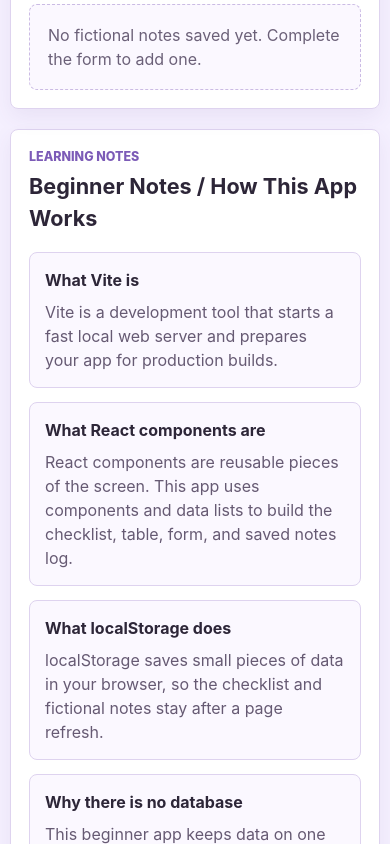
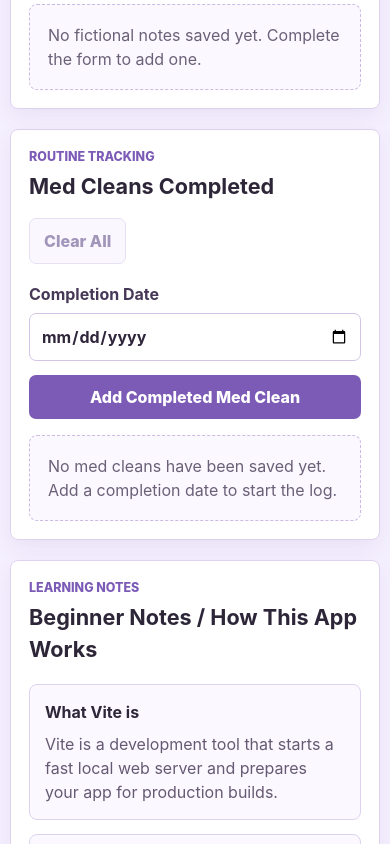
Before and after one commit to jodymichaud/ai-foundations-part-2, a React (Vite) app in the folder ai-lab-notes/: page / in a window 390 px wide. Shown: the part 3880-4724 px from the top of the page. Built offline with nearby package versions, Linux system fonts and the light colour scheme.

Commit message:
Add med cleans completed tracker

```diff
--- a/ai-lab-notes/src/main.jsx
+++ b/ai-lab-notes/src/main.jsx
@@ -99,6 +99,10 @@ const issueCategories = [
   'Other',
 ];
 
+const initialMedCleanForm = {
+  date: '',
+};
+
 function loadFromStorage(key, fallback) {
   try {
     const savedValue = localStorage.getItem(key);
@@ -114,7 +118,12 @@ function App() {
   );
   const [formData, setFormData] = useState(initialForm);
   const [notes, setNotes] = useState(() => loadFromStorage('ai-lab-notes', []));
+  const [medCleanForm, setMedCleanForm] = useState(initialMedCleanForm);
+  const [medCleans, setMedCleans] = useState(() =>
+    loadFromStorage('ai-lab-med-cleans', []),
+  );
   const [error, setError] = useState('');
+  const [medCleanError, setMedCleanError] = useState('');
 
   useEffect(() => {
     localStorage.setItem('ai-lab-checklist', JSON.stringify(checkedItems));
@@ -124,11 +133,21 @@ function App() {
     localStorage.setItem('ai-lab-notes', JSON.stringify(notes));
   }, [notes]);
 
+  useEffect(() => {
+    localStorage.setItem('ai-lab-med-cleans', JSON.stringify(medCleans));
+  }, [medCleans]);
+
   const completedCount = checkedItems.length;
 
   const sortedNotes = useMemo(() => {
     return [...notes].sort((first, second) => second.createdAt - first.createdAt);
   }, [notes]);
+
+  const sortedMedCleans = useMemo(() => {
+    return [...medCleans].sort((first, second) => {
+      return second.date.localeCompare(first.date);
+    });
+  }, [medCleans]);
 
   function toggleChecklistItem(item) {
     setCheckedItems((currentItems) => {
@@ -176,6 +195,39 @@ function App() {
 
   function clearNotes() {
     setNotes([]);
+  }
+
+  function updateMedCleanDate(event) {
+    setMedCleanForm({ date: event.target.value });
+  }
+
+  function handleMedCleanSubmit(event) {
+    event.preventDefault();
+
+    if (medCleanForm.date.trim() === '') {
+      setMedCleanError('Please choose a date before saving a med clean.');
+      return;
+    }
+
+    const newMedClean = {
+      id: crypto.randomUUID(),
+      date: medCleanForm.date,
+      createdAt: Date.now(),
+    };
+
+    setMedCleans((currentMedCleans) => [...currentMedCleans, newMedClean]);
+    setMedCleanForm(initialMedCleanForm);
+    setMedCleanError('');
+  }
+
+  function deleteMedClean(medCleanId) {
+    setMedCleans((currentMedCleans) =>
+      currentMedCleans.filter((medClean) => medClean.id !== medCleanId),
+    );
+  }
+
+  function clearMedCleans() {
+    setMedCleans([]);
   }
 
   return (
@@ -453,6 +505,65 @@ function App() {
       <section className="card">
         <div className="section-heading">
           <div>
+            <p className="eyebrow">Routine tracking</p>
+            <h2>Med Cleans Completed</h2>
+          </div>
+          <button
+            className="secondary-button"
+            type="button"
+            onClick={clearMedCleans}
+            disabled={medCleans.length === 0}
+          >
+            Clear All
+          </button>
+        </div>
+
+        <form className="med-clean-form" onSubmit={handleMedCleanSubmit}>
+          <label>
+            Completion Date
+            <input
+              type="date"
+              name="medCleanDate"
+              value={medCleanForm.date}
+              onChange={updateMedCleanDate}
+              required
+            />
+          </label>
+          <button className="primary-button" type="submit">
+            Add Completed Med Clean
+          </button>
+          {medCleanError && <p className="form-error">{medCleanError}</p>}
+        </form>
+
+        {sortedMedCleans.length === 0 ? (
+          <p className="empty-state med-clean-empty">
+            No med cleans have been saved yet. Add a completion date to start
+            the log.
+          </p>
+        ) : (
+          <div className="med-clean-list">
+            {sortedMedCleans.map((medClean) => (
+              <article className="med-clean-item" key={medClean.id}>
+                <div>
+                  <h3>Med clean completed</h3>
+                  <p>{medClean.date}</p>
+                </div>
+                <button
+                  className="danger-button"
+                  type="button"
+                  onClick={() => deleteMedClean(medClean.id)}
+                >
+                  Delete
+                </button>
+              </article>
+            ))}
+          </div>
+        )}
+      </section>
+
+      <section className="card">
+        <div className="section-heading">
+          <div>
             <p className="eyebrow">Learning notes</p>
             <h2>Beginner Notes / How This App Works</h2>
           </div>
--- a/ai-lab-notes/src/styles.css
+++ b/ai-lab-notes/src/styles.css
@@ -283,6 +283,56 @@ textarea:focus {
   color: #6b6078;
 }
 
+.med-clean-form {
+  display: grid;
+  grid-template-columns: minmax(220px, 340px) auto;
+  gap: 14px;
+  align-items: end;
+  margin-bottom: 16px;
+}
+
+.med-clean-form label {
+  display: grid;
+  gap: 7px;
+  color: #463856;
+  font-weight: 700;
+}
+
+.med-clean-form .form-error {
+  grid-column: 1 / -1;
+}
+
+.med-clean-empty {
+  margin-top: 6px;
+}
+
+.med-clean-list {
+  display: grid;
+  grid-template-columns: repeat(3, minmax(0, 1fr));
+  gap: 12px;
+}
+
+.med-clean-item {
+  display: flex;
+  align-items: center;
+  justify-content: space-between;
+  gap: 12px;
+  border: 1px solid #ded3ef;
+  border-radius: 8px;
+  padding: 14px;
+  background: #fffcff;
+}
+
+.med-clean-item h3 {
+  margin: 0 0 3px;
+  font-size: 1rem;
+}
+
+.med-clean-item p {
+  margin: 0;
+  color: #6b6078;
+}
+
 dl {
   display: grid;
   gap: 10px;
@@ -326,6 +376,7 @@ dd {
 
 @media (max-width: 980px) {
   .checklist-grid,
+  .med-clean-list,
   .learning-grid {
     grid-template-columns: repeat(2, minmax(0, 1fr));
   }
@@ -347,12 +398,15 @@ dd {
   }
 
   .section-heading,
-  .note-card-header {
+  .note-card-header,
+  .med-clean-item {
     flex-direction: column;
   }
 
   .checklist-grid,
   .lab-form,
+  .med-clean-form,
+  .med-clean-list,
   .learning-grid {
     grid-template-columns: 1fr;
   }
```
